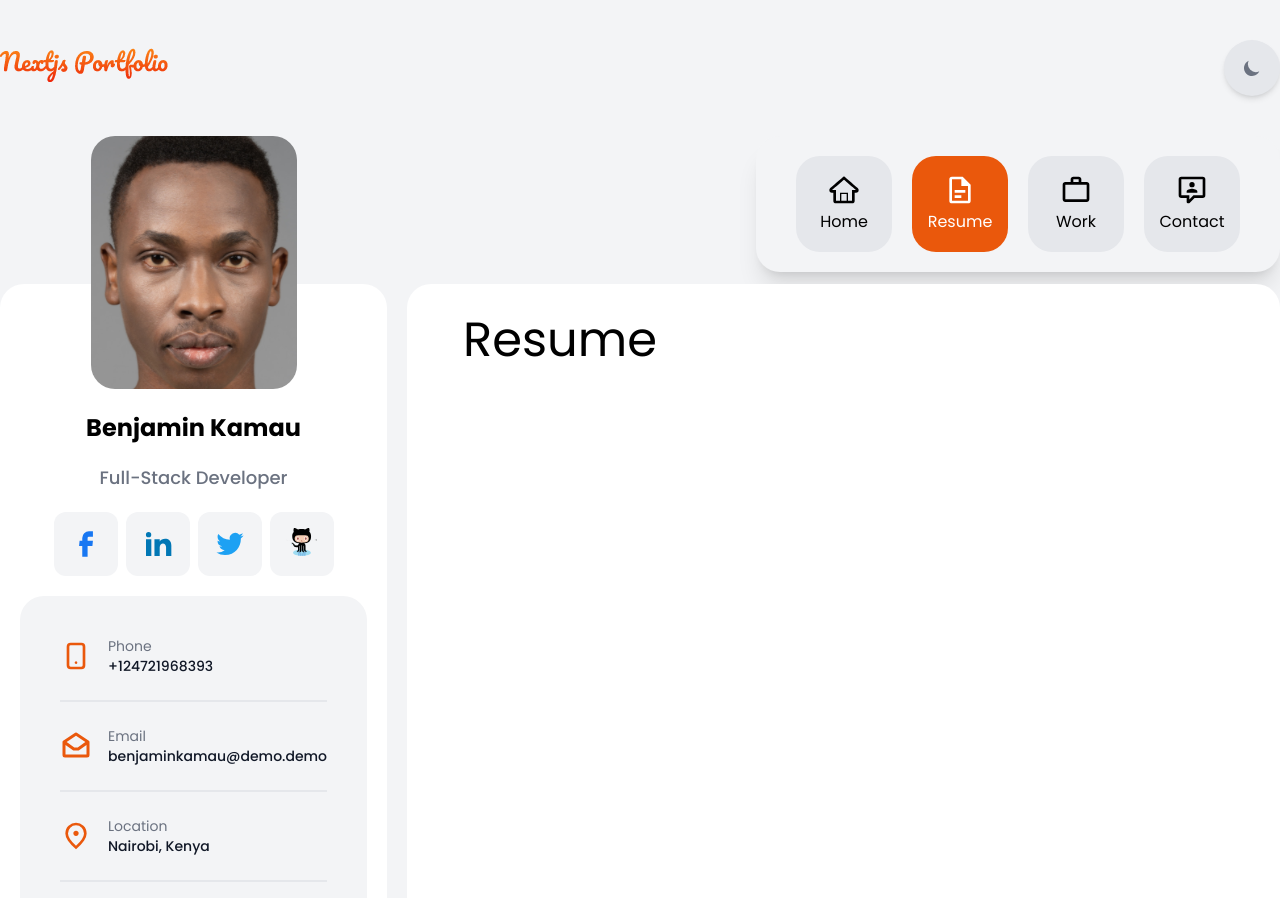
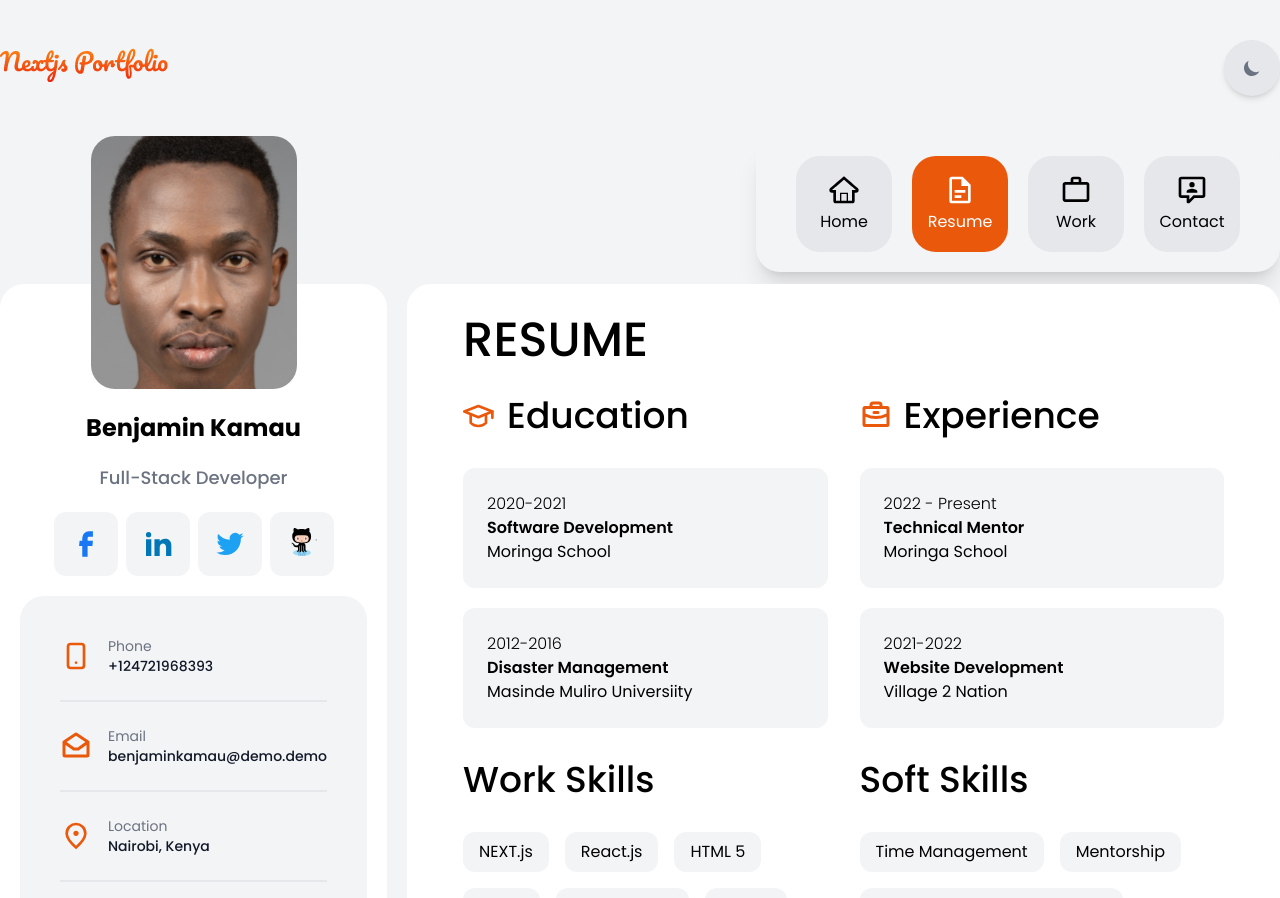
Before and after one commit to furqanramzan/nextjs-portfolio, a Next.js app: page /resume in a window 1280 px wide. Shown: the top 898 px of the page. Built offline with nearby package versions, Linux system fonts and the light colour scheme; no server answers.

Commit message:
feat(design): add resume

```diff
--- a/app/(guest)/resume/page.tsx
+++ b/app/(guest)/resume/page.tsx
@@ -1,3 +1,158 @@
-export default function Home() {
-  return <h1 className="text-5xl">Resume</h1>;
+const educations = [
+  {
+    year: '2020-2021',
+    title: 'Software Development',
+    institue: 'Moringa School',
+  },
+  {
+    year: '2012-2016',
+    title: 'Disaster Management',
+    institue: 'Masinde Muliro Universiity',
+  },
+];
+const experiences = [
+  {
+    year: '2022 - Present',
+    title: 'Technical Mentor',
+    institue: 'Moringa School',
+  },
+  {
+    year: '2021-2022',
+    title: 'Website Development',
+    institue: 'Village 2 Nation',
+  },
+];
+const workSkills = [
+  { title: 'NEXT.js' },
+  { title: 'React.js' },
+  { title: 'HTML 5' },
+  { title: 'CSS 3' },
+  { title: 'Tailwind CSS' },
+  { title: 'Figma' },
+  { title: 'JavaScript' },
+  { title: 'Mongo DB' },
+  { title: 'SQL' },
+  { title: 'Angular' },
+  { title: 'Android' },
+  { title: 'Git' },
+];
+const softSkills = [
+  { title: 'Time Management' },
+  { title: 'Mentorship' },
+  { title: 'Impeccable Communication' },
+  { title: 'Flexibility' },
+  { title: 'Research' },
+  { title: 'Writing' },
+];
+
+export default function Resume() {
+  return (
+    <div className="flex w-full flex-col gap-8">
+      <h2 className="text-5xl font-medium">RESUME</h2>
+      <div className="grid gap-8 md:grid-cols-2">
+        <div>
+          <div className="grid gap-8">
+            <h6 className="flex flex-wrap items-center gap-x-3 text-4xl font-medium">
+              <span className="text-primary-600">
+                <svg
+                  xmlns="http://www.w3.org/2000/svg"
+                  width="32"
+                  height="32"
+                  viewBox="0 0 48 48"
+                >
+                  <g
+                    fill="none"
+                    stroke="currentColor"
+                    strokeLinejoin="round"
+                    strokeWidth="4"
+                  >
+                    <path d="M2 17.4L23.022 9l21.022 8.4l-21.022 8.4L2 17.4Z" />
+                    <path
+                      strokeLinecap="round"
+                      d="M44.044 17.51v9.223m-32.488-4.908v12.442S16.366 39 23.022 39c6.657 0 11.467-4.733 11.467-4.733V21.825"
+                    />
+                  </g>
+                </svg>
+              </span>
+              Education
+            </h6>
+            <div className="grid gap-5">
+              {educations.map((education, index) => (
+                <div
+                  key={index}
+                  className="rounded-xl bg-gray-100 p-6 hover:bg-primary-200  dark:bg-gray-900 dark:hover:bg-primary-800"
+                >
+                  <p className="font-light">{education.year}</p>
+                  <h6 className="font-semibold">{education.title}</h6>
+                  <p>{education.institue}</p>
+                </div>
+              ))}
+            </div>
+          </div>
+        </div>
+        <div>
+          <div className="grid gap-8">
+            <h6 className="flex flex-wrap items-center gap-x-3 text-4xl font-medium">
+              <span className="text-primary-600">
+                <svg
+                  xmlns="http://www.w3.org/2000/svg"
+                  width="32"
+                  height="32"
+                  viewBox="0 0 256 256"
+                >
+                  <path
+                    fill="currentColor"
+                    d="M100 100a12 12 0 0 1 12-12h32a12 12 0 0 1 0 24h-32a12 12 0 0 1-12-12Zm136-32v128a20 20 0 0 1-20 20H40a20 20 0 0 1-20-20V68a20 20 0 0 1 20-20h36v-8a28 28 0 0 1 28-28h48a28 28 0 0 1 28 28v8h36a20 20 0 0 1 20 20ZM100 48h56v-8a4 4 0 0 0-4-4h-48a4 4 0 0 0-4 4ZM44 72v35.23A180.06 180.06 0 0 0 128 128a180 180 0 0 0 84-20.78V72Zm168 120v-58.06A204.27 204.27 0 0 1 128 152a204.21 204.21 0 0 1-84-18.06V192Z"
+                  />
+                </svg>
+              </span>
+              Experience
+            </h6>
+            <div className="grid gap-5">
+              {experiences.map((experience, index) => (
+                <div
+                  key={index}
+                  className="rounded-xl bg-gray-100 p-6 hover:bg-primary-200  dark:bg-gray-900 dark:hover:bg-primary-800"
+                >
+                  <p className="font-light">{experience.year}</p>
+                  <h6 className="font-semibold">{experience.title}</h6>
+                  <p>{experience.institue}</p>
+                </div>
+              ))}
+            </div>
+          </div>
+        </div>
+        <div>
+          <div className="grid gap-8">
+            <h6 className="text-4xl font-medium">Work Skills</h6>
+            <div className="flex flex-wrap gap-4">
+              {workSkills.map((skill, index) => (
+                <span
+                  key={index}
+                  className="rounded-xl bg-gray-100 px-4 py-2 hover:bg-primary-200  dark:bg-gray-900 dark:hover:bg-primary-800"
+                >
+                  {skill.title}
+                </span>
+              ))}
+            </div>
+          </div>
+        </div>
+        <div>
+          <div className="grid gap-8">
+            <h6 className="text-4xl font-medium">Soft Skills</h6>
+            <div className="flex flex-wrap gap-4">
+              {softSkills.map((skill, index) => (
+                <span
+                  key={index}
+                  className="rounded-xl bg-gray-100 px-4 py-2 hover:bg-primary-200  dark:bg-gray-900 dark:hover:bg-primary-800"
+                >
+                  {skill.title}
+                </span>
+              ))}
+            </div>
+          </div>
+        </div>
+      </div>
+    </div>
+  );
 }
--- a/components/Layout.tsx
+++ b/components/Layout.tsx
@@ -4,7 +4,7 @@ import { Poppins } from 'next/font/google';
 import { themeClass } from './darkmode/utils';
 
 const font = Poppins({
-  weight: ['700', '600', '500', '400'],
+  weight: ['700', '600', '500', '400', '300'],
   subsets: ['latin'],
 });
 
```
